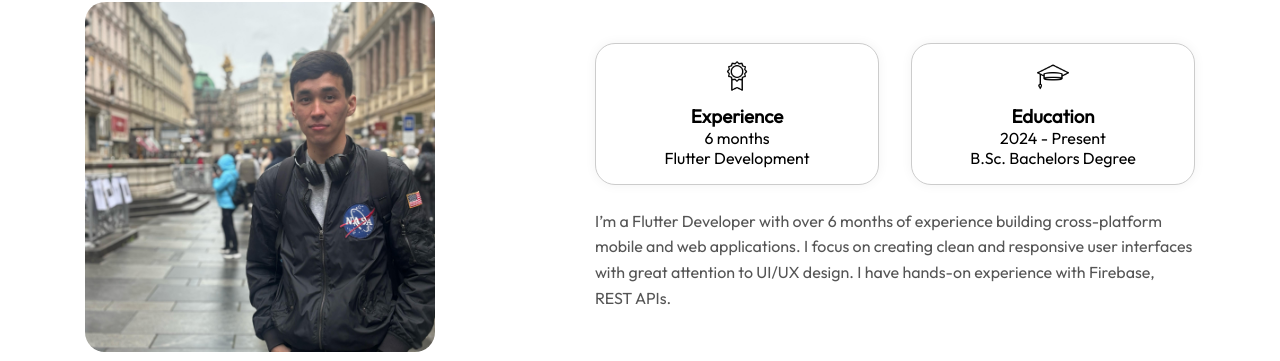
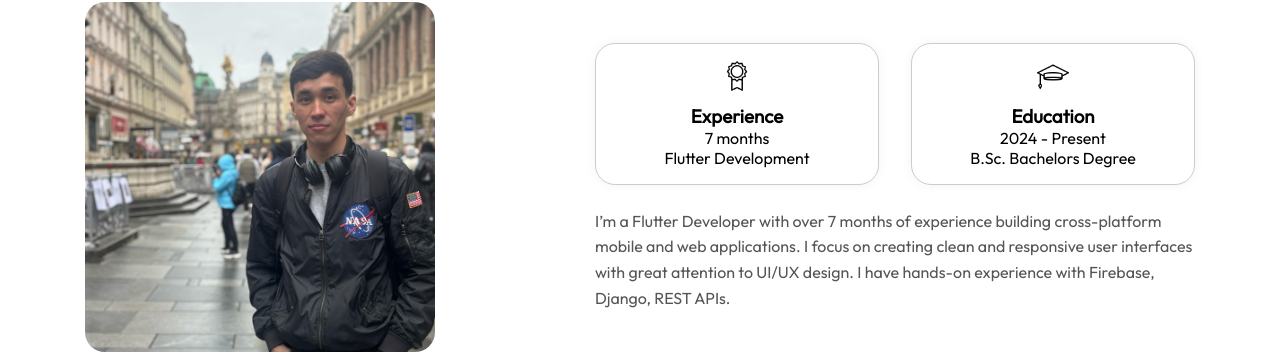
Before and after one commit to Vepa03/portfolio_website, a React (Vite) app: page / in a window 1280 px wide. Shown: the part 860-1221 px from the top of the page. Built offline with nearby package versions, Linux system fonts and the light colour scheme.

Commit message:
changed experience

```diff
--- a/src/components/About/About.jsx
+++ b/src/components/About/About.jsx
@@ -15,7 +15,7 @@ export const About = () => {
             <div className={styles.card}>
               <img src="/medal.png" alt="experience" className={styles.icon} />
               <h3>Experience</h3>
-              <p>6 months</p>
+              <p>7 months</p>
               <p>Flutter Development</p>
             </div>
 
@@ -28,9 +28,9 @@ export const About = () => {
           </div>
 
           <p className={styles.description}>
-            I’m a Flutter Developer with over 6 months of experience building cross-platform mobile and web applications.
+            I’m a Flutter Developer with over 7 months of experience building cross-platform mobile and web applications.
             I focus on creating clean and responsive user interfaces with great attention to UI/UX design.
-            I have hands-on experience with Firebase, REST APIs.
+            I have hands-on experience with Firebase, Django, REST APIs.
           </p>
         </div>
       </div>
```
